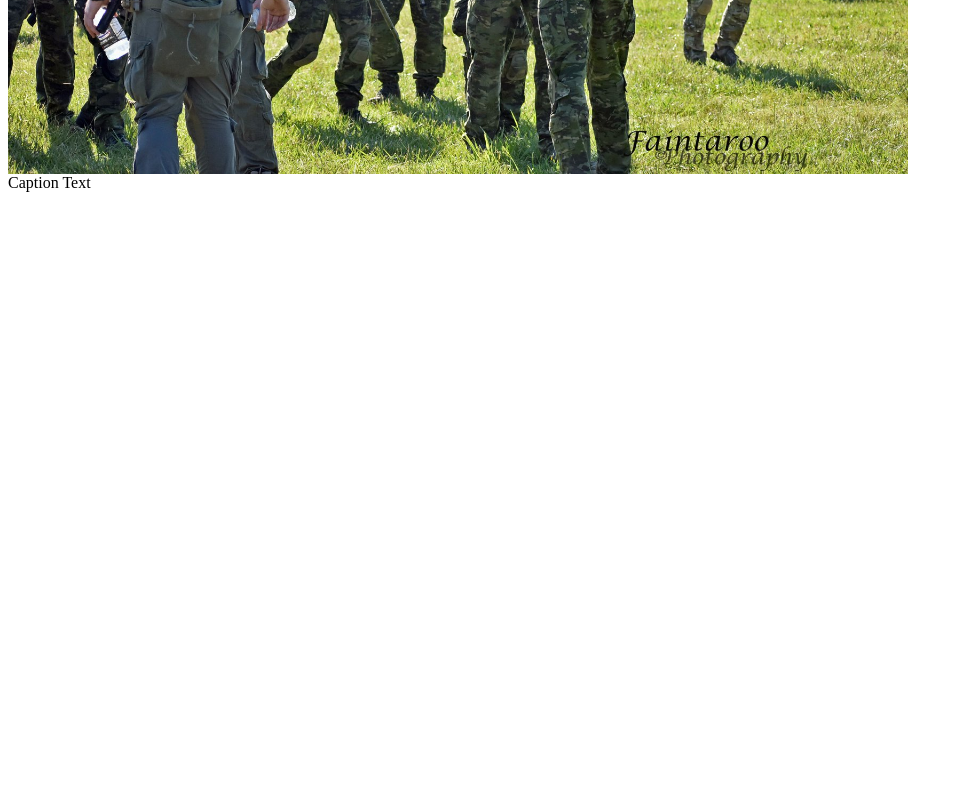
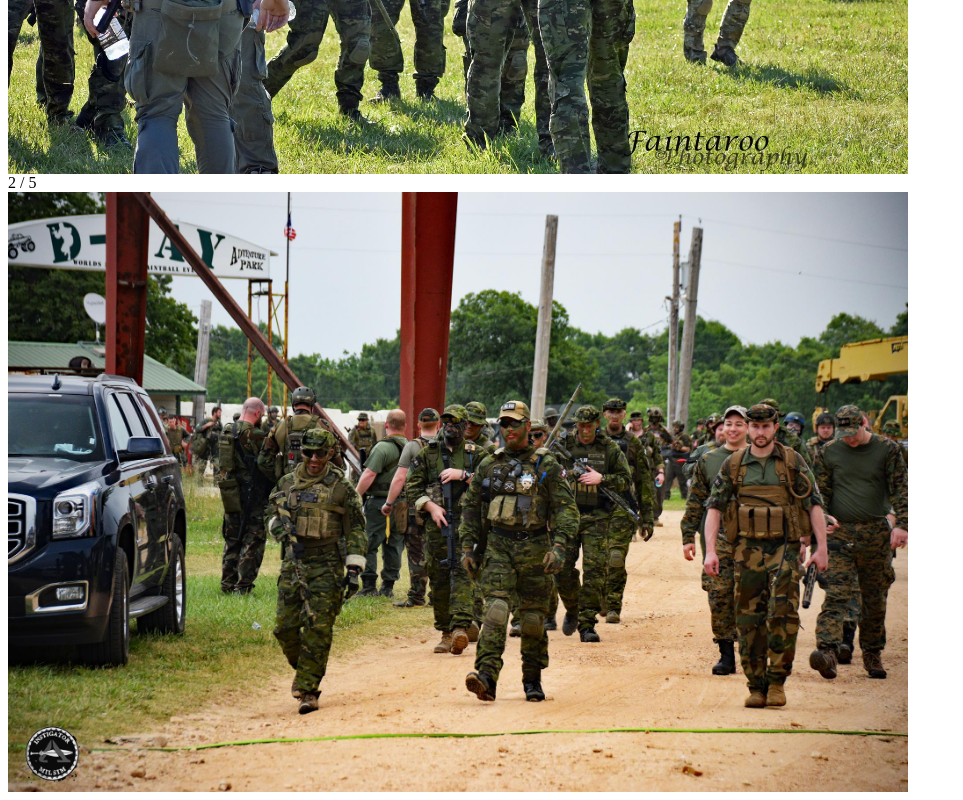
Before and after one commit to TravisHull/Lab3_Repo, a plain HTML site: page lab3_ex2.html in a window 1280 px wide. Shown: the part 452-1252 px from the top of the page, without its empty margins (0-963 px from the left). Before the commit the page ends 800 px from the top, so only its background shows below. Drawn offline with Linux system fonts and the light colour scheme.

Commit message:
slideshow wip

```diff
--- a/lab3_ex2.html
+++ b/lab3_ex2.html
@@ -3,10 +3,15 @@
   <title>Slideshow</title>
 </head>
   <body>
-    <div class="mySlides">
-      <div class="numbertext">1 / 5</div>
-      <img src="Assets/Standing_Around.jpg" id="Picture1" width="900" height="600" alt="Standing Around">
-      <div class="text"> Caption Text</div>
+    <div class="slideshow-container">
+      <div class="mySlides">
+        <div class="numbertext">1 / 5</div>
+        <img src="Assets/Standing_Around.jpg" id="Picture1" width="900" height="600" alt="Standing Around">
+      </div>
+
+      <div class="mySlides">
+        <div class="numbertext"> 2 / 5</div>
+        <img src="Assets/Walking.jpg" id="Picture2" width="900" height="600" alt="Walking">
     </div>
 	</body>
 </html>
```
